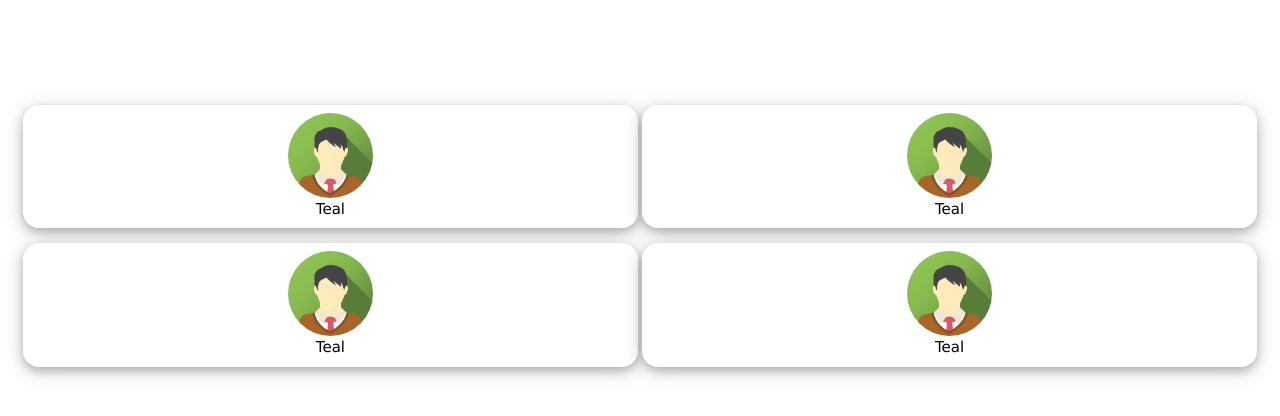
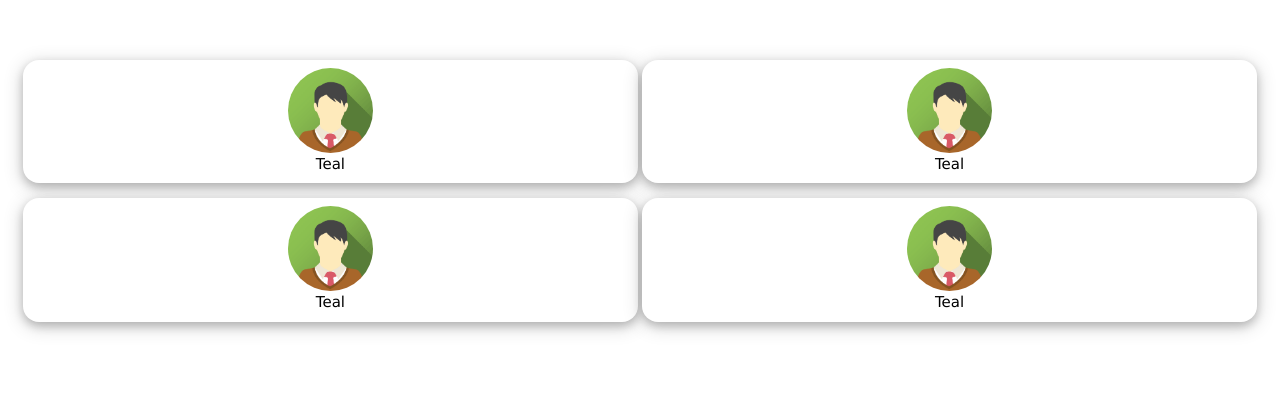
Before and after one commit to allinonegalaxy/allinonegalaxy.github.io, a plain HTML site: page index.html in a window 1280 px wide. Drawn offline with Linux system fonts and the light colour scheme.

Commit message:
Update index.html

```diff
--- a/index.html
+++ b/index.html
@@ -4,7 +4,7 @@
 		<link rel="stylesheet" href="w3.css">
 	</head>
 	<body>
-		<p><br/><br/><br/><br/></p>
+		<p><br/><br/></p>
 		<center>
 			<p>
 				<button class="w3-button w3-white w3-card-4 w3-round-xlarge w3-bar" style="width:48%"
```
